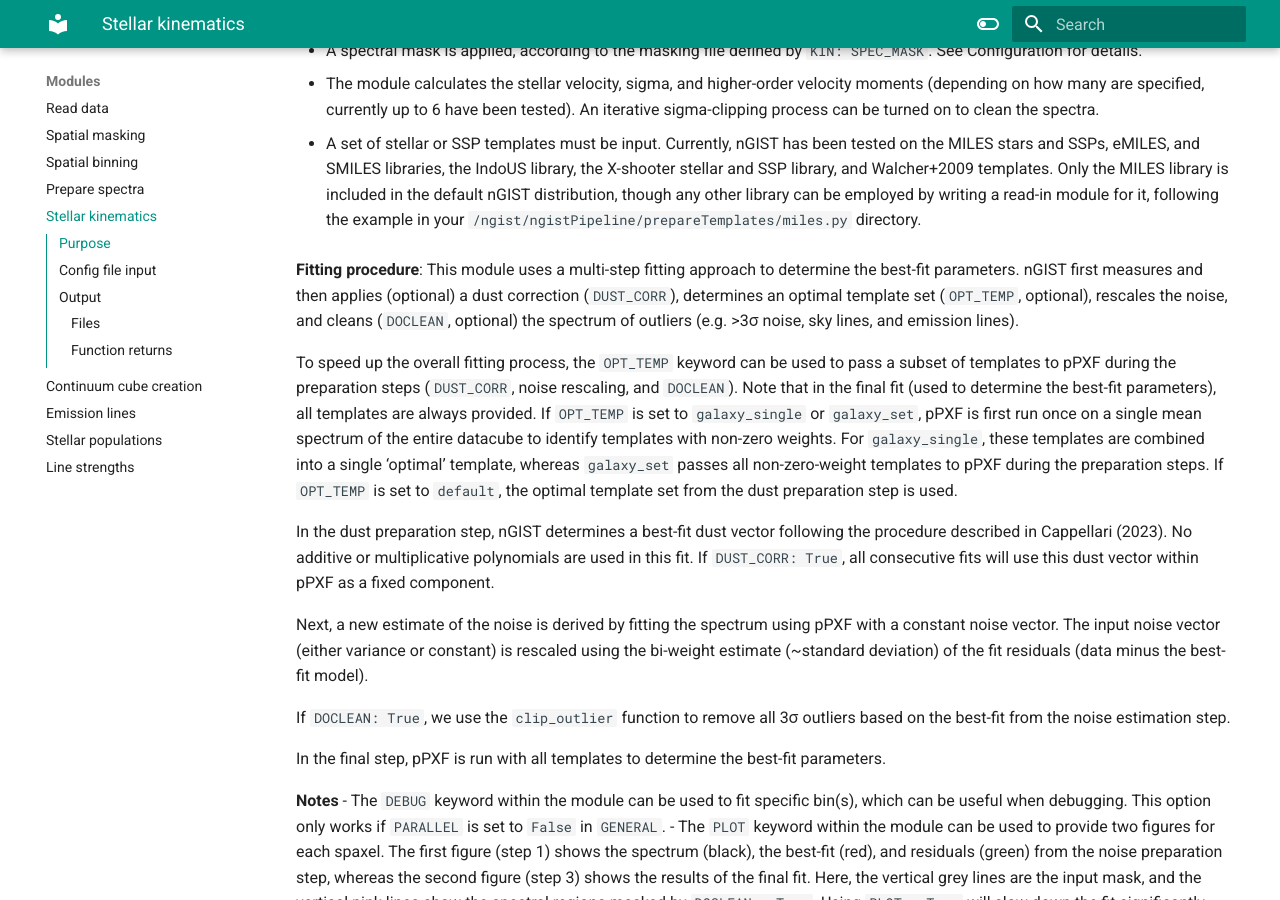
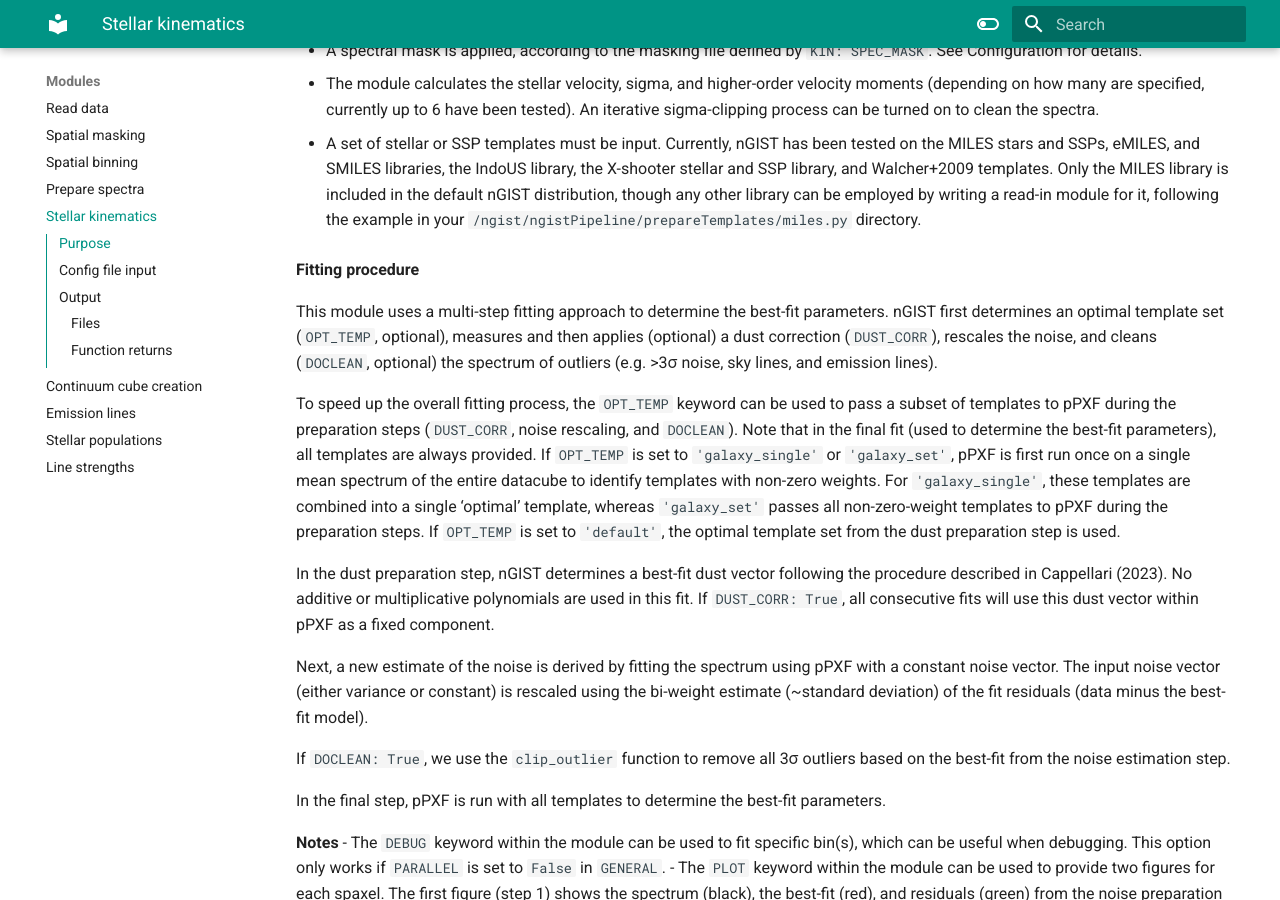
Before and after one commit to geckos-survey/gist-documentation, an MkDocs documentation site: the page built from docs/modules/stellar_kinematics.md, in a window 1280 px wide and 900 px high, scrolled down 452 px. Built offline with MkDocs 1.6.1 and Material for MkDocs 9.7.7, drawn with Linux system fonts in a browser that asks for light colours.

```diff
--- a/docs/modules/stellar_kinematics.md
+++ b/docs/modules/stellar_kinematics.md
@@ -11,9 +11,11 @@ The `stellarKinematics` module measures the stellar kinematics of the observed s
 
 - A set of stellar or SSP templates must be input. Currently, nGIST has been tested on the MILES stars and SSPs, eMILES, and SMILES libraries, the IndoUS library, the X-shooter stellar and SSP library, and Walcher+2009 templates. Only the MILES library is included in the default nGIST distribution, though any other library can be employed by writing a read-in module for it, following the example in your `/ngist/ngistPipeline/prepareTemplates/miles.py` directory.
 
-**Fitting procedure**: This module uses a multi-step fitting approach to determine the best-fit parameters. nGIST first measures and then applies (optional) a dust correction (`DUST_CORR`), determines an optimal template set (`OPT_TEMP`, optional), rescales the noise, and cleans (`DOCLEAN`, optional) the spectrum of outliers (e.g. >3σ noise, sky lines, and emission lines).
+**Fitting procedure**
 
-To speed up the overall fitting process, the `OPT_TEMP` keyword can be used to pass a subset of templates to pPXF during the preparation steps (`DUST_CORR`, noise rescaling, and `DOCLEAN`). Note that in the final fit (used to determine the best-fit parameters), all templates are always provided. If `OPT_TEMP` is set to `galaxy_single` or `galaxy_set`, pPXF is first run once on a single mean spectrum of the entire datacube to identify templates with non-zero weights. For `galaxy_single`, these templates are combined into a single ‘optimal’ template, whereas `galaxy_set` passes all non-zero-weight templates to pPXF during the preparation steps. If `OPT_TEMP` is set to `default`, the optimal template set from the dust preparation step is used.
+This module uses a multi-step fitting approach to determine the best-fit parameters. nGIST first determines an optimal template set (`OPT_TEMP`, optional), measures and then applies (optional) a dust correction (`DUST_CORR`), rescales the noise, and cleans (`DOCLEAN`, optional) the spectrum of outliers (e.g. >3σ noise, sky lines, and emission lines).
+
+To speed up the overall fitting process, the `OPT_TEMP` keyword can be used to pass a subset of templates to pPXF during the preparation steps (`DUST_CORR`, noise rescaling, and `DOCLEAN`). Note that in the final fit (used to determine the best-fit parameters), all templates are always provided. If `OPT_TEMP` is set to `'galaxy_single'` or `'galaxy_set'`, pPXF is first run once on a single mean spectrum of the entire datacube to identify templates with non-zero weights. For `'galaxy_single'`, these templates are combined into a single ‘optimal’ template, whereas `'galaxy_set'` passes all non-zero-weight templates to pPXF during the preparation steps. If `OPT_TEMP` is set to `'default'`, the optimal template set from the dust preparation step is used.
 
 In the dust preparation step, nGIST determines a best-fit dust vector following the procedure described in Cappellari (2023). No additive or multiplicative polynomials are used in this fit. If `DUST_CORR: True`, all consecutive fits will use this dust vector within pPXF as a fixed component.
 
```
